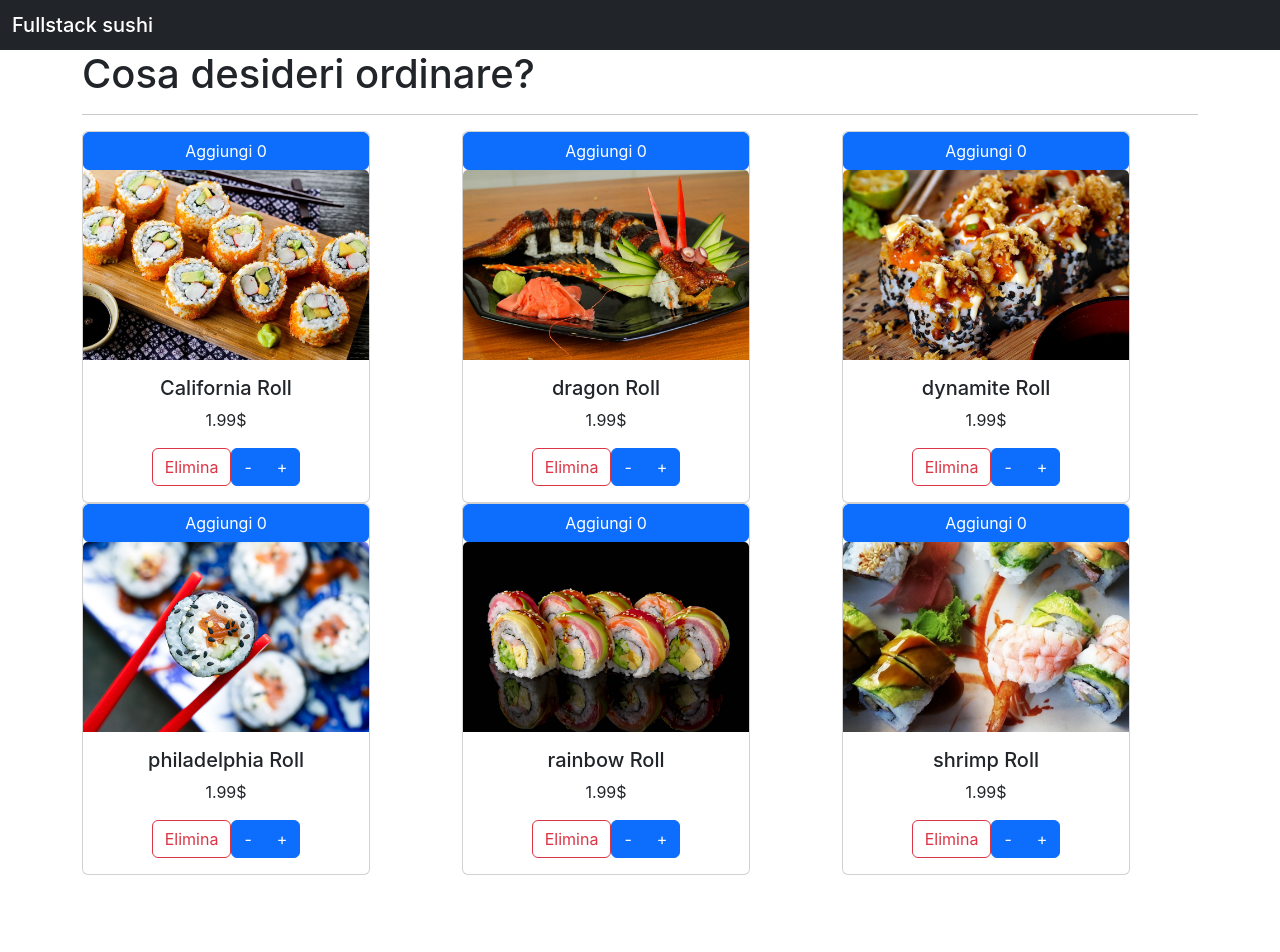
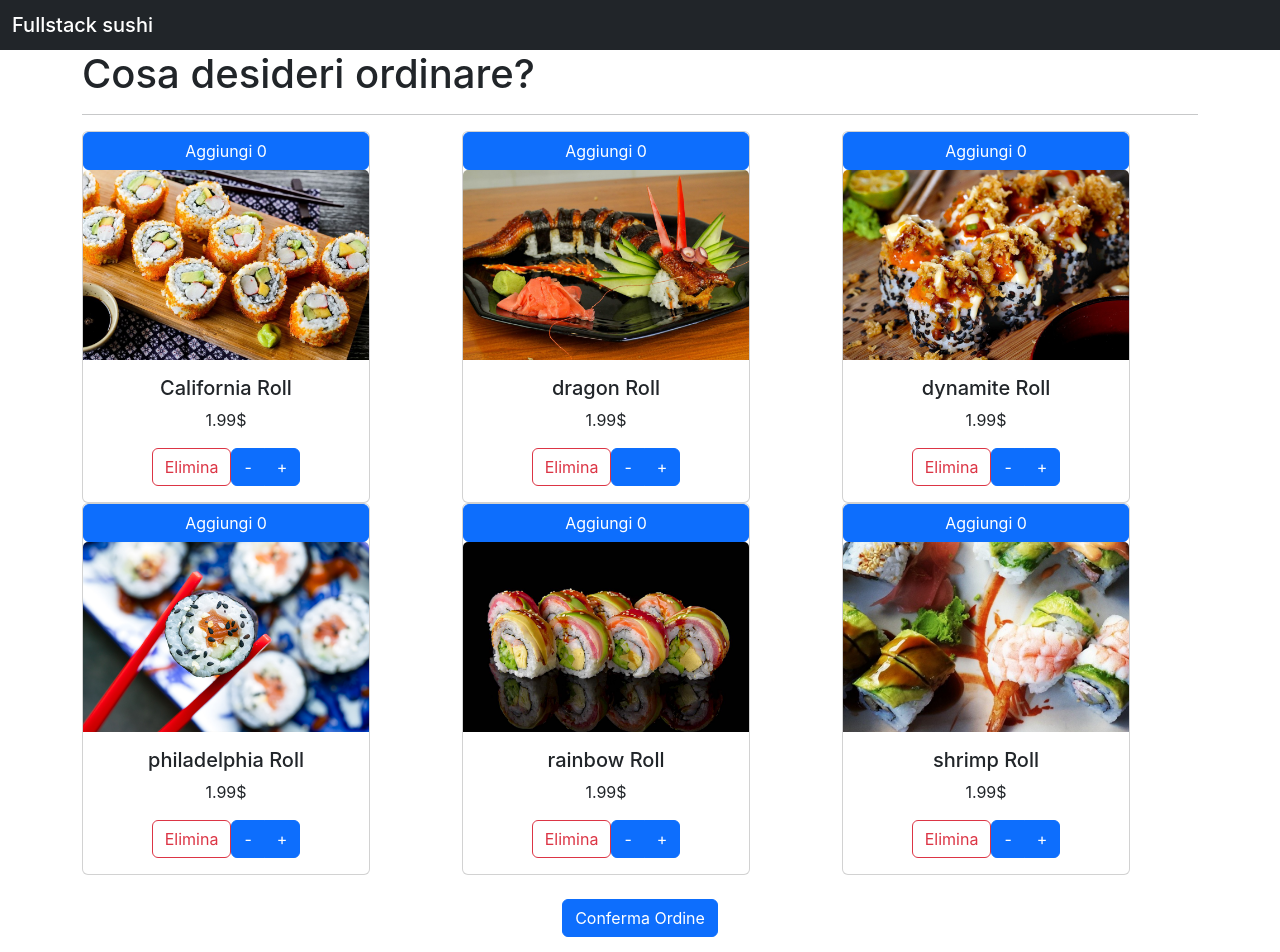
Before and after one commit to rzaupa/Fullstack-sushi, a React (Create React App) app: page / in a window 1280 px wide. Shown: the top 952 px of the page. Before the commit the page ends 875 px from the top, so only its background shows below. Built offline with nearby package versions, Linux system fonts and the light colour scheme; the HTML template or start-up script is replaced by a standard one.

Commit message:
Pubblicata la web app con firebase

```diff
--- a/package.json
+++ b/package.json
@@ -7,6 +7,7 @@
     "@testing-library/react": "^14.1.2",
     "@testing-library/user-event": "^14.5.1",
     "bootstrap": "^5.3.2",
+    "firebase-tools": "^12.9.1",
     "react": "^18.2.0",
     "react-dom": "^18.2.0",
     "react-scripts": "^5.0.1",
--- a/src/App.js
+++ b/src/App.js
@@ -44,6 +44,10 @@ class App extends Component {
     }
   }
 
+  handleConfirm = () => {
+    alert("Conferma selezione sushi");
+  }
+
   render() {
     return (
       <>
@@ -62,6 +66,9 @@ class App extends Component {
               />
             ))}
           </div>
+          <div className="my-4 text-center">
+            <button onClick={this.handleConfirm} className="btn btn-primary">Conferma Ordine</button>
+          </div>
         </div>
       </>
     );
```
Also changed, not shown: firebase.json (added), 2 other files (tests, documents, lock files or other folders).
